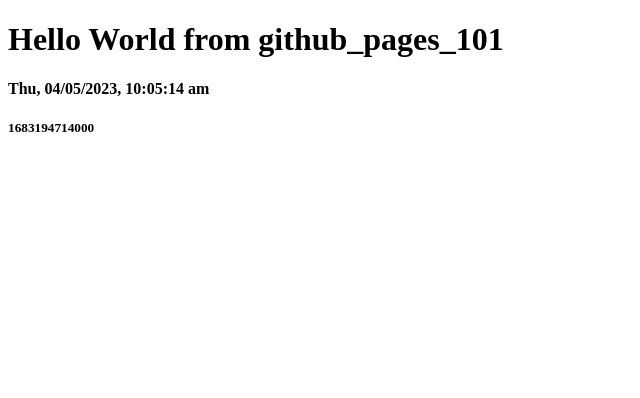
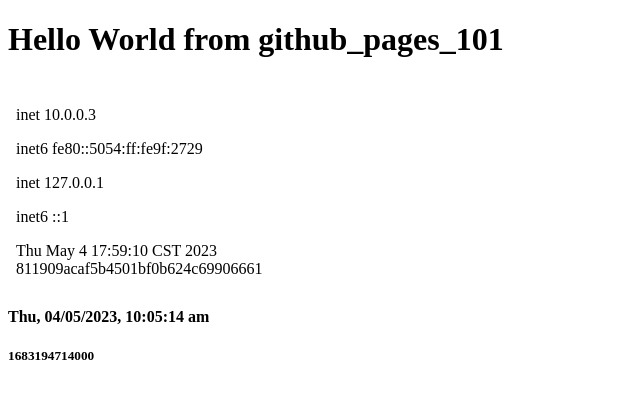
Before and after one commit to PeizheZhao/github_pages_101, a plain HTML site: page docs/index.html in a window 1280 px wide. Shown: the whole page, without its empty margins (0-640 px from the left). Drawn offline with Linux system fonts and the light colour scheme.

Commit message:
ipaddresses index.html

```diff
--- a/docs/index.html
+++ b/docs/index.html
@@ -7,6 +7,10 @@
 </head>
 <body>
     <h1>Hello World from github_pages_101 </h1> <!-- ipaddresses past next line -->
+<br>
+<div id="list">
+<iframe width="400" height="185" src="./ipaddresses.html" frameborder="0" >
+</iframe> </div>
     <h4 id="id01">AAAA</h4>
     <h5 id="id02">AAAA</h5>
 </body>
```
Also changed, not shown: docs/ipaddresses.html (renamed from ipaddresses.html).
